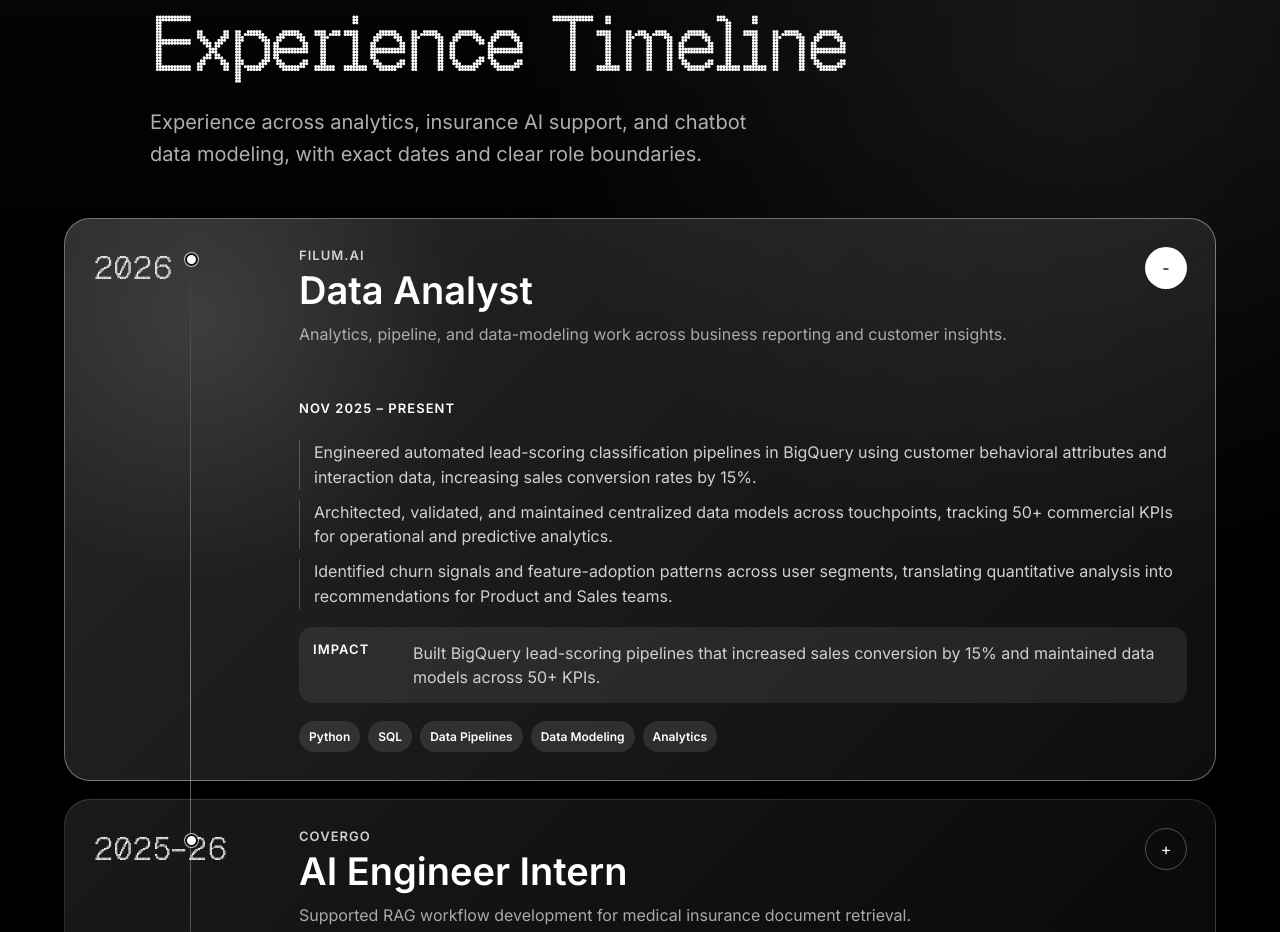
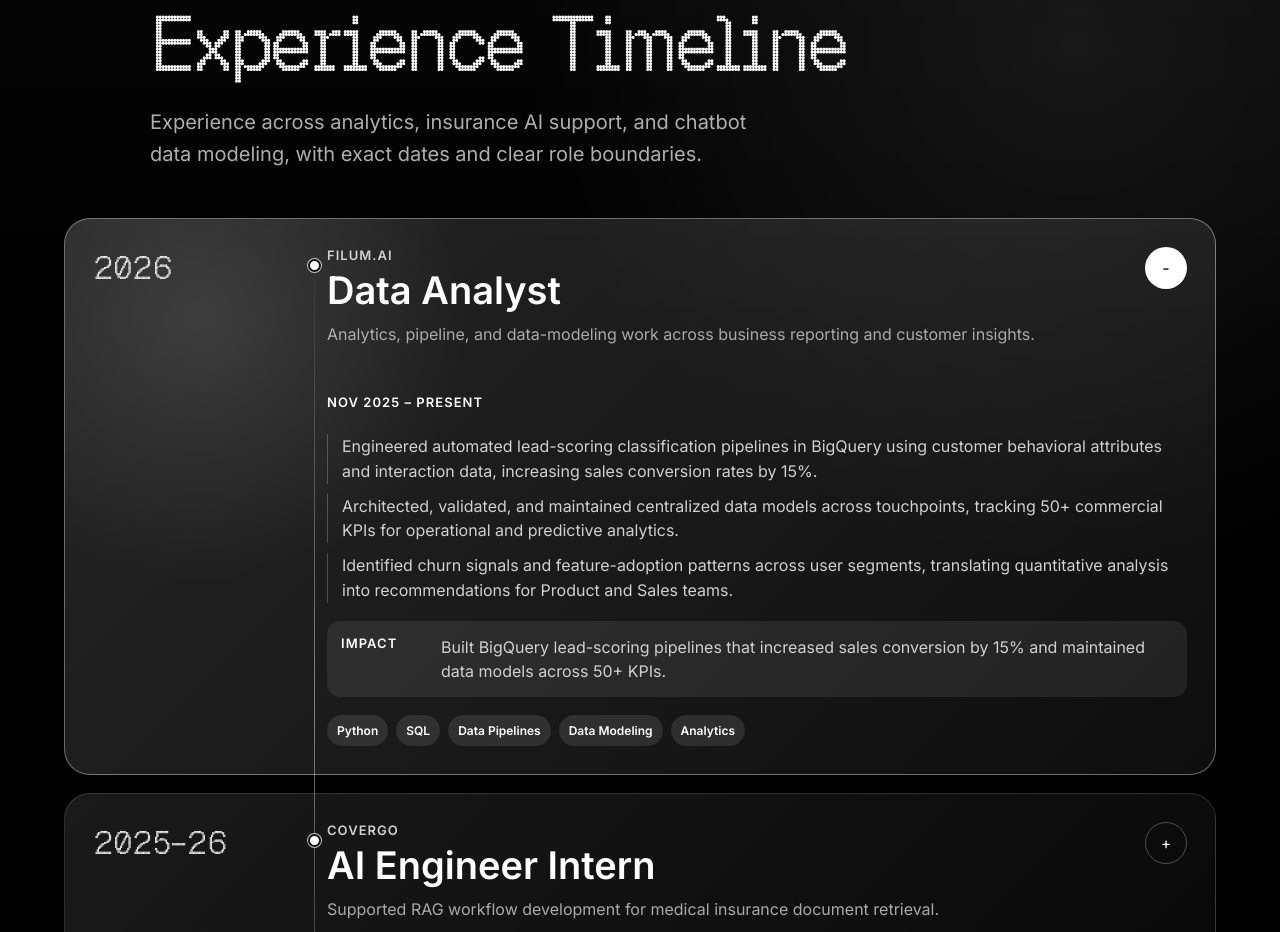
Before and after one commit to Finn043/ai-engineer-portfolio, a plain HTML site: page index.html in a window 1280 px wide. Shown: the part 894-1826 px from the top of the page. Drawn offline with Linux system fonts and the light colour scheme; a web font is replaced by a local one.

Commit message:
Move experience timeline rail beside year labels

```diff
--- a/styles.css
+++ b/styles.css
@@ -186,15 +186,15 @@
 .section-copy p { margin-top: 20px; max-width: 640px; color: currentColor; opacity: .68; font-size: clamp(16px, 2vw, 20px); line-height: 1.6; }
 .tech-grid, .project-grid, .contact-links, .timeline { width: min(100%, 1180px); margin: 0 auto; }
 .timeline { position: relative; display: grid; gap: 18px; }
-.timeline::before { content: ""; position: absolute; left: 126px; top: 24px; bottom: 24px; width: 1px; background: linear-gradient(180deg, transparent, rgba(255,255,255,.45), transparent); }
+.timeline::before { content: ""; position: absolute; left: 250px; top: 24px; bottom: 24px; width: 1px; background: linear-gradient(180deg, transparent, rgba(255,255,255,.45), transparent); }
 .timeline-item {
-  position: relative; display: grid; grid-template-columns: 176px 1fr auto; gap: 30px; align-items: start;
+  position: relative; display: grid; grid-template-columns: 210px minmax(0, 1fr) auto; gap: 24px; align-items: start;
   width: 100%; border: 1px solid rgba(255,255,255,.14); border-radius: 26px;
   background: linear-gradient(135deg, rgba(255,255,255,.1), rgba(255,255,255,.035));
   color: #fff; padding: 28px; text-align: left; overflow: hidden;
   transition: transform .25s ease, border-color .25s ease, background .25s ease;
 }
-.timeline-node { position: absolute; z-index: 2; top: 34px; left: 120px; width: 13px; height: 13px; border: 2px solid #111; border-radius: 50%; background: #fff; box-shadow: 0 0 0 1px rgba(255,255,255,.72); pointer-events: none; }
+.timeline-node { position: absolute; z-index: 2; top: 40px; left: 243px; width: 13px; height: 13px; border: 2px solid #111; border-radius: 50%; background: #fff; box-shadow: 0 0 0 1px rgba(255,255,255,.72); pointer-events: none; }
 .timeline-item:hover, .timeline-item.active { transform: none; border-color: rgba(255,255,255,.38); background: linear-gradient(135deg, rgba(255,255,255,.15), rgba(255,255,255,.055)); }
 .timeline-item::before { content: ""; position: absolute; inset: 0; background: radial-gradient(circle at 12% 18%, rgba(255,255,255,.12), transparent 24%); opacity: 0; transition: opacity .25s ease; }
 .timeline-item.active::before, .timeline-item:hover::before { opacity: 1; }
```
